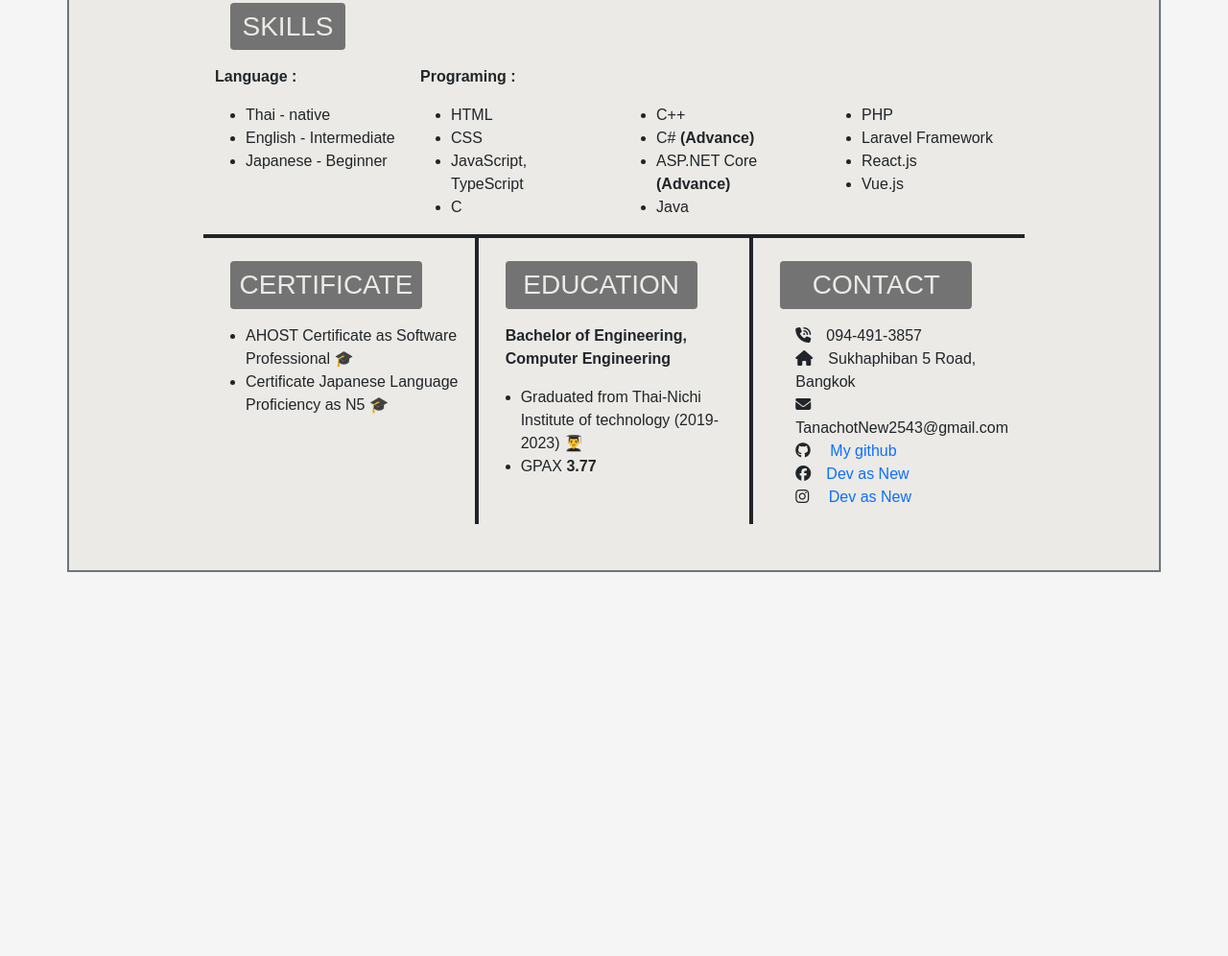
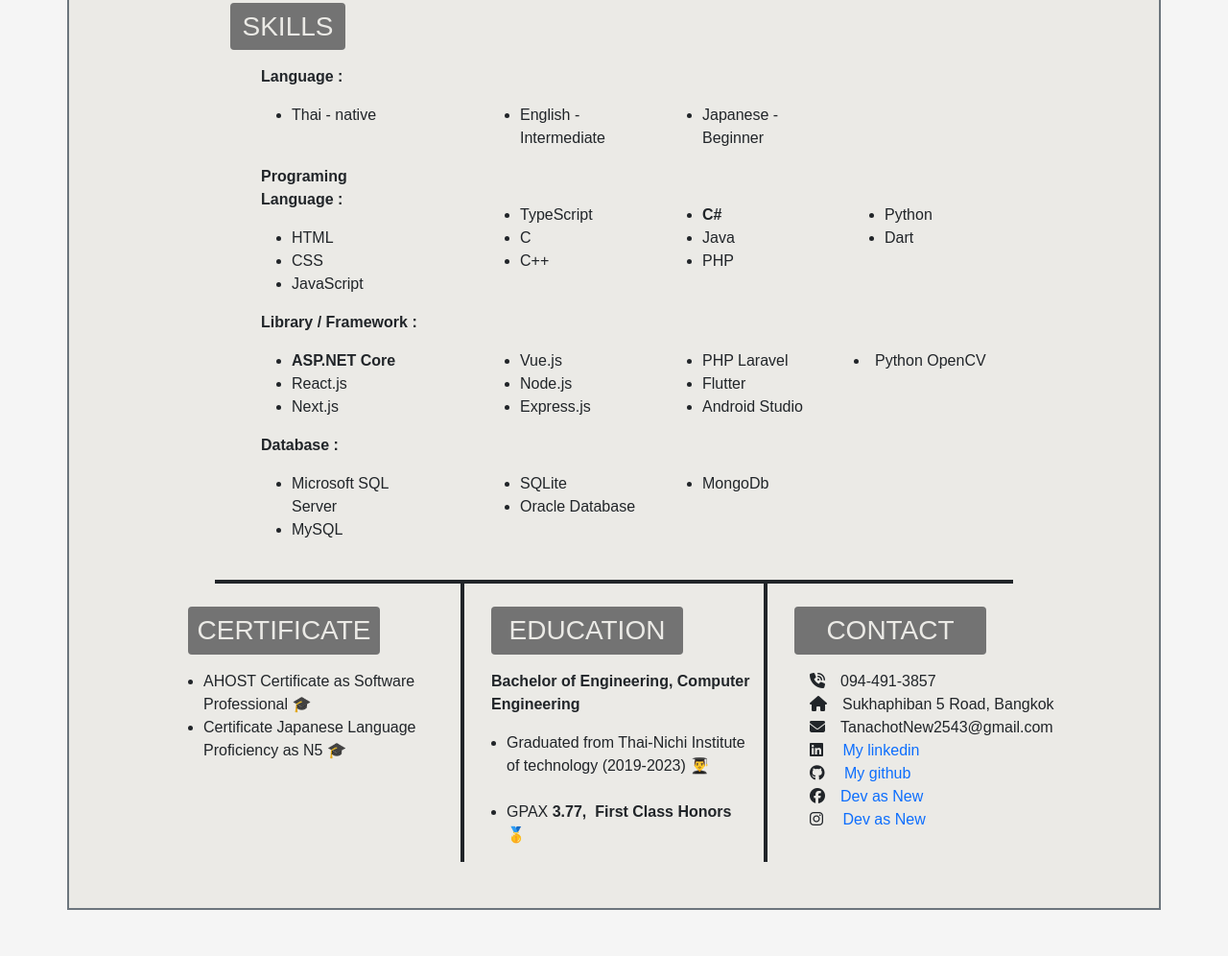
Before and after one commit to Tanachot2000/My-Resume, a plain HTML site: page index.html in a window 1280 px wide. Shown: the part 1135-2131 px from the top of the page at 96% size. Before the commit the page ends 1779 px from the top, so only its background shows below. Drawn offline with nearby package versions, Linux system fonts and the light colour scheme; a web font is replaced by a local one.

Commit message:
Update Skills set

```diff
--- a/index.html
+++ b/index.html
@@ -148,41 +148,122 @@
         </h3>
 
         <!-- Skill Body -->
-        <div id="skillForPC" class="row border-bottom border-4 border-dark">
-          <div class="col-md">
+        <div id="skillForPC" class="border-bottom border-4 border-dark pb-4">
+
+          <!-- Language row -->
+          <div class="row">
+            <div class="col-md mx-5">
               <p class="subSection"><strong>Language : </strong></p>
               <ul class="sizeInfo">
                 <li>Thai - native</li>
+              </ul>
+            </div>
+            <div class="col-md">
+              <p>&nbsp</p>
+              <ul class="sizeInfo">
                 <li>English - Intermediate</li>
+              </ul>
+            </div>
+            <div class="col-md">
+              <p>&nbsp</p>
+              <ul class="sizeInfo">
                 <li>Japanese - Beginner</li>
               </ul>
             </div>
-          <div class="col-md">
-            <p class="subSection"><strong>Programing : </strong></p>
+            <div class="col-md"></div>
+          </div>
+
+          <!-- Programing row -->
+          <div class="row">
+            <div class="col-md mx-5">
+              <p class="subSection"><strong>Programing Language : </strong></p>
               <ul class="sizeInfo">
                 <li>HTML</li>
                 <li>CSS</li>
-              <li>JavaScript, TypeScript</li>
-              <li>C</li>
+                <li>JavaScript</li>
               </ul>
             </div>
             <div class="col-md">
               <p>&nbsp;</p>
               <ul class="sizeInfo">
+                <li>TypeScript</li>
+                <li>C</li>
                 <li>C++</li>
-              <li>C# <strong>(Advance)</strong></li>
-              <li>ASP.NET Core <strong>(Advance)</strong></li>
-              <li>Java</li>
               </ul>
             </div>
             <div class="col-md">
               <p>&nbsp;</p>
               <ul class="sizeInfo">
+                <li><strong>C#</strong></li>
+                <li>Java</li>
                 <li>PHP</li>
-              <li>Laravel Framework</li>
+              </ul>
+            </div>
+            <div class="col-md">
+              <p>&nbsp;</p>
+              <ul class="sizeInfo">
+                <li>Python</li>
+                <li>Dart</li>
+              </ul>
+            </div>
+          </div>
+
+          <!-- Framework row -->
+          <div class="row">
+            <div class="col-md mx-5">
+              <p class="subSection"><strong>Library / Framework : </strong></p>
+              <ul class="sizeInfo">
+                <li><strong>ASP.NET Core</strong></li>
                 <li>React.js</li>
+                <li>Next.js</li>
+              </ul>
+            </div>
+            <div class="col-md">
+              <p>&nbsp;</p>
+              <ul class="sizeInfo">
                 <li>Vue.js</li>
+                <li>Node.js</li>
+                <li>Express.js</li>
               </ul>
+            </div>
+            <div class="col-md">
+              <p>&nbsp;</p>
+              <ul class="sizeInfo">
+                <li>PHP Laravel</li>
+                <li>Flutter</li>
+                <li>Android Studio</li>
+              </ul>
+            </div>
+            <div class="col-md">
+              <p>&nbsp;</p>
+              <li>Python OpenCV</li>
+            </div>
+          </div>
+
+          <!-- Database row -->
+          <div class="row">
+            <div class="col-md mx-5">
+                <p class="subSection"><strong>Database : </strong></p>
+                <ul class="sizeInfo">
+                  <li>Microsoft SQL Server</li>
+                  <li>MySQL</li>
+                </ul>
+              </div>
+              <div class="col-md">
+                <p>&nbsp;</p>
+                <ul class="sizeInfo">
+                  <li>SQLite</li>
+                  <li>Oracle Database</li>
+                </ul>
+              </div>
+              <div class="col-md">
+                <p>&nbsp;</p>
+                <ul class="sizeInfo">
+                  <li>MongoDb</li>
+                </ul>
+              </div>
+              <div class="col-md"></div>
+            </div>
           </div>
         </div>
 
@@ -190,6 +271,7 @@
         <div
           id="skillForMobile"
           class="row border-bottom border-4 border-dark visually-hidden"
+          style="margin-left: 10%; margin-right: 10%"
         >
           <div class="col-md">
             <p class="subSection"><strong>Language : </strong></p>
@@ -200,30 +282,54 @@
             </ul>
           </div>
           <div class="col-md">
-            <p class="subSection"><strong>Programing : </strong></p>
+            <p class="subSection"><strong>Programing Language : </strong></p>
             <ul class="sizeInfo">
               <li>HTML</li>
               <li>CSS</li>
-              <li>JavaScript, TypeScript</li>
+              <li>JavaScript</li>
+              <li>TypeScript</li>
               <li>C</li>
               <li>C++</li>
-              <li>C# <strong>(Advance)</strong></li>
-              <li>ASP.NET Core <strong>(Advance)</strong></li>
+              <li><strong>C#</strong></li>
               <li>Java</li>
               <li>PHP</li>
-              <li>Laravel Framework</li>
+              <li>Python</li>
+              <li>Dart</li>
+            </ul>
+          </div>
+          <div class="col-md">
+            <p class="subSection"><strong>Library / Framework : </strong></p>
+            <ul class="sizeInfo">
+              <li><strong>ASP.NET Core</strong></li>
+              <li>PHP Laravel</li>
               <li>React.js</li>
+              <li>Next.js</li>
               <li>Vue.js</li>
+              <li>Node.js</li>
+              <li>Express.js</li>
+              <li>Flutter</li>
+              <li>Android Studio</li>
+              <li>Python OpenCV</li>
+            </ul>
+          </div>
+          <div class="col-md">
+            <p class="subSection"><strong>Database : </strong></p>
+            <ul class="sizeInfo">
+              <li>Microsoft SQL Server</li>
+              <li>MySQL</li>
+              <li>SQLite</li>
+              <li>Oracle Database</li>
+              <li>MongoDb</li>
             </ul>
           </div>
         </div>
 
         <!-- Footer -->
-        <div class="row">
+        <div class="row mx-5">
           <div class="col-md">
             <h3
               class="text-center m-3 p-2 rounded mt-4 tSection"
-              style="color: #ebeae6; background-color: #737373; width: 200px"
+              style="color: #ebeae6; background-color: #737373; width: 200px;"
             >
               CERTIFICATE
             </h3>
@@ -249,7 +355,9 @@
               <li>
                 Graduated from Thai-Nichi Institute of technology (2019-2023) 👨‍🎓
               </li>
-              <li>GPAX <strong>3.77</strong></li>
+              <br>
+              <!-- <li><strong>First Class Honors</strong></li> -->
+              <li>GPAX <strong>3.77,&nbsp; First Class Honors 🥇</strong></li>
             </ul>
           </div>
           <div class="col-md">
@@ -268,6 +376,14 @@
               <li>
                 <i class="fa-solid fa-envelope me-3"></i
                 >TanachotNew2543@gmail.com
+              </li>
+              <li>
+                <i class="fa-brands fa-linkedin me-3"></i>
+                <a
+                  class="text-decoration-none"
+                  href="https://www.linkedin.com/in/devasnew/"
+                  >My linkedin</a
+                >
               </li>
               <li>
                 <i class="fa-brands fa-github me-3"></i>
```
Lines whose indentation alone changed are shown as unchanged.
